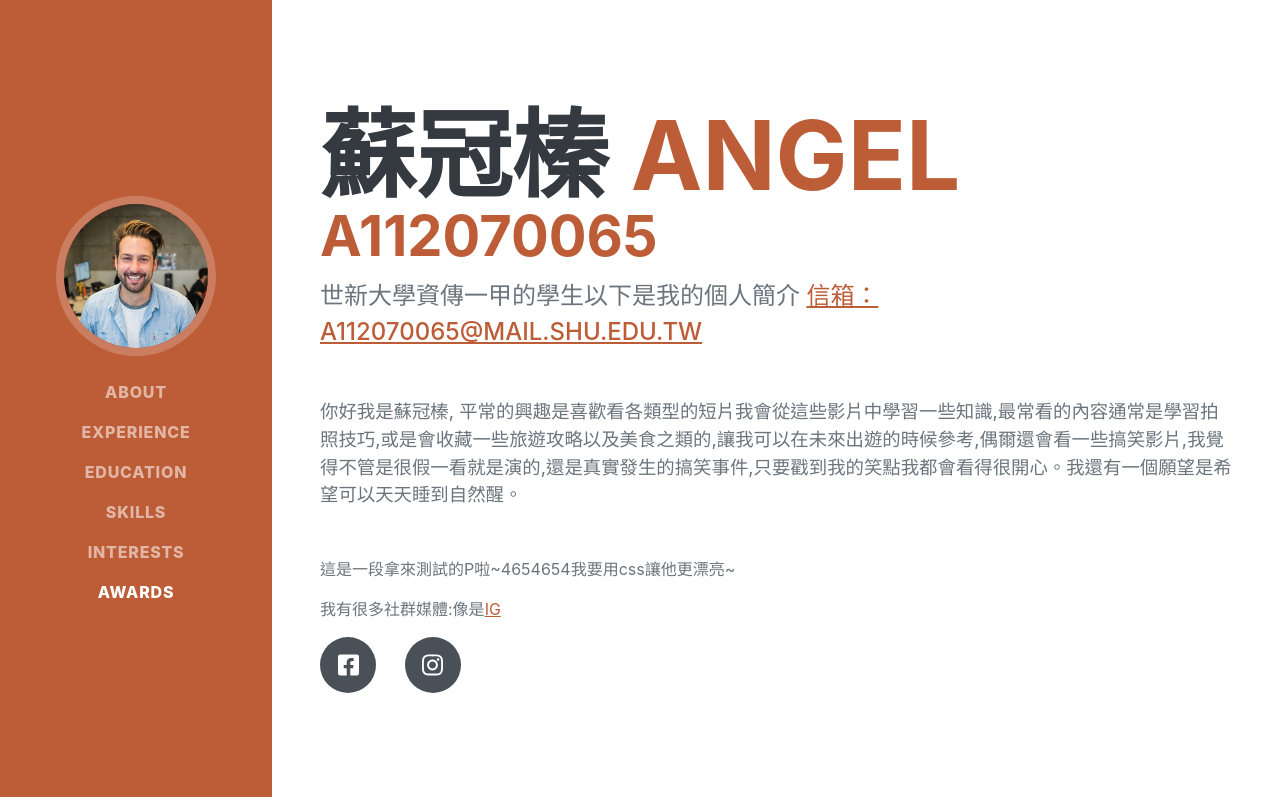
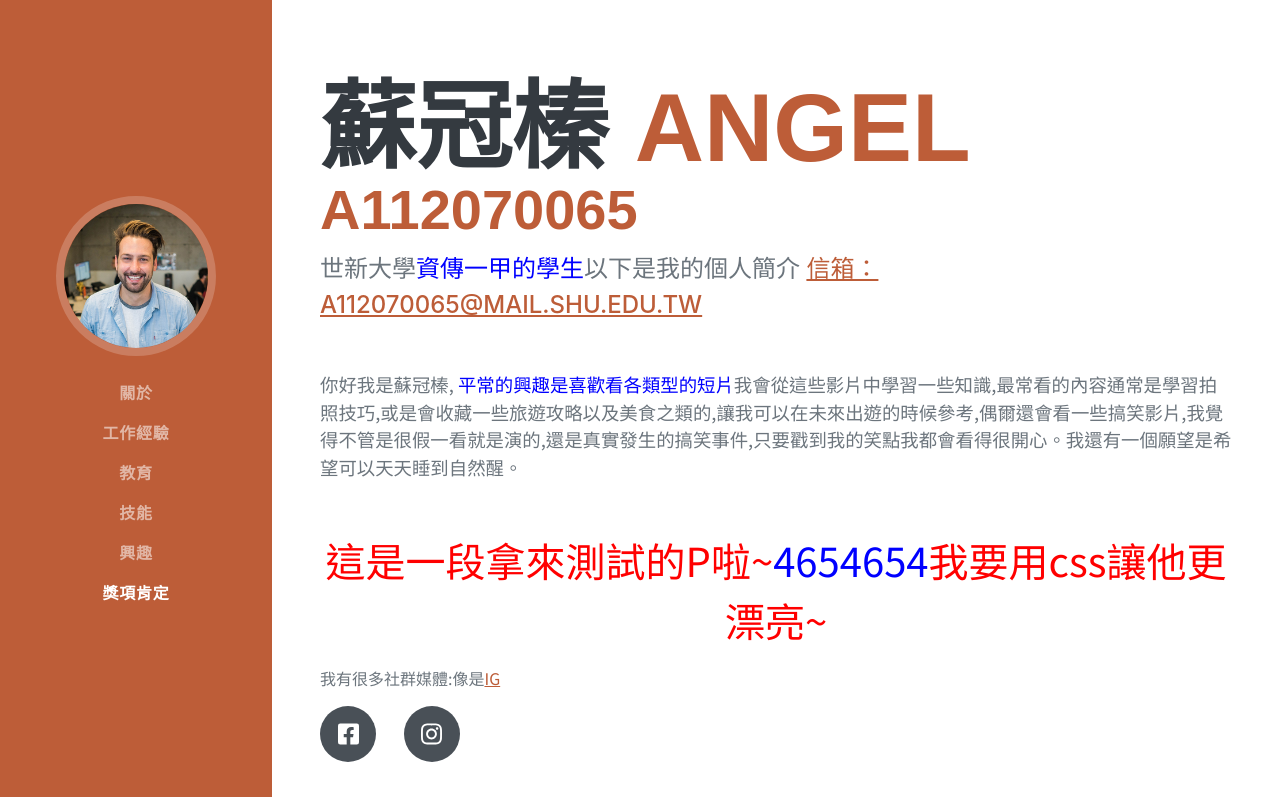
Before and after one commit to angel931004/angel931004.github.io, a plain HTML site: page index.html in a window 1280 px wide. Shown: the top 797 px of the page. Drawn offline with nearby package versions, Linux system fonts and the light colour scheme; a web font is replaced by a local one.

```diff
--- a/css/my_styles.css
+++ b/css/my_styles.css
@@ -14,3 +14,12 @@
     h1, h2, h3, h4, h5, h6, .h1, .h2, .h3, .h4, .h5, .h6 {
     font-family: 'Noto Serif TC', sans-serif;
     }
+
+.expedu_icon{
+    color: red;
+}
+
+.expedu_icon:hover{
+    color: white;
+    background-color: red;
+}
--- a/index.html
+++ b/index.html
@@ -11,15 +11,17 @@
         <script src="https://use.fontawesome.com/releases/v6.3.0/js/all.js" crossorigin="anonymous"></script>
         <!-- Google fonts-->
         <link href="https://fonts.googleapis.com/css?family=Saira+Extra+Condensed:500,700" rel="stylesheet" type="text/css" />
-        <link href="https://fonts.googleapis.com/css?family=Muli:400,400i,800,800i" >
+        <link href="https://fonts.googleapis.com/css?family=Muli:400,400i,800,800i" rel="stylesheet" type="text/css" />
         <link rel="preconnect" href="https://fonts.googleapis.com">
         <link rel="preconnect" href="https://fonts.gstatic.com" crossorigin>
-        <link href="https://fonts.googleapis.com/css2?family=Noto+Sans+TC:wght@100..900&family=Noto+Sans:ital,wght@0,100..900;1,100..900&display=swap" rel="stylesheet">
+        <link href="https://fonts.googleapis.com/css2?family=Noto+Sans+TC:wght@100..900&display=swap" rel="stylesheet">
         <!-- Core theme CSS (includes Bootstrap)-->
         <link href="css/styles.css" rel="stylesheet" />
-        <link href="css/my_styles.css" rel=“stylesheet”>
-    </head>
-    <body id="page-top">
+        <link href="css/my_styles.css" rel="stylesheet" />
+        </head><link rel="preconnect" href="https://fonts.googleapis.com">
+        <link rel="preconnect" href="https://fonts.gstatic.com" crossorigin>
+        <link href="https://fonts.googleapis.com/css2?family=Noto+Sans+TC:wght@100..900&family=Noto+Serif+TC&display=swap" rel="stylesheet">
+        <body id="page-top">
         <!-- Navigation-->
         <nav class="navbar navbar-expand-lg navbar-dark bg-primary fixed-top" id="sideNav">
             <a class="navbar-brand js-scroll-trigger" href="#page-top">
@@ -29,12 +31,12 @@
             <button class="navbar-toggler" type="button" data-bs-toggle="collapse" data-bs-target="#navbarResponsive" aria-controls="navbarResponsive" aria-expanded="false" aria-label="Toggle navigation"><span class="navbar-toggler-icon"></span></button>
             <div class="collapse navbar-collapse" id="navbarResponsive">
                 <ul class="navbar-nav">
-                    <li class="nav-item"><a class="nav-link js-scroll-trigger" href="#about">About</a></li>
-                    <li class="nav-item"><a class="nav-link js-scroll-trigger" href="#experience">Experience</a></li>
-                    <li class="nav-item"><a class="nav-link js-scroll-trigger" href="#education">Education</a></li>
-                    <li class="nav-item"><a class="nav-link js-scroll-trigger" href="#skills">Skills</a></li>
-                    <li class="nav-item"><a class="nav-link js-scroll-trigger" href="#interests">Interests</a></li>
-                    <li class="nav-item"><a class="nav-link js-scroll-trigger" href="#awards">Awards</a></li>
+                    <li class="nav-item"><a class="nav-link js-scroll-trigger" href="#about">關於</a></li>
+                    <li class="nav-item"><a class="nav-link js-scroll-trigger" href="#experience">工作經驗</a></li>
+                    <li class="nav-item"><a class="nav-link js-scroll-trigger" href="#education">教育</a></li>
+                    <li class="nav-item"><a class="nav-link js-scroll-trigger" href="#skills">技能</a></li>
+                    <li class="nav-item"><a class="nav-link js-scroll-trigger" href="#interests">興趣</a></li>
+                    <li class="nav-item"><a class="nav-link js-scroll-trigger" href="#awards">獎項肯定</a></li>
                 </ul>
             </div>
         </nav>
```
